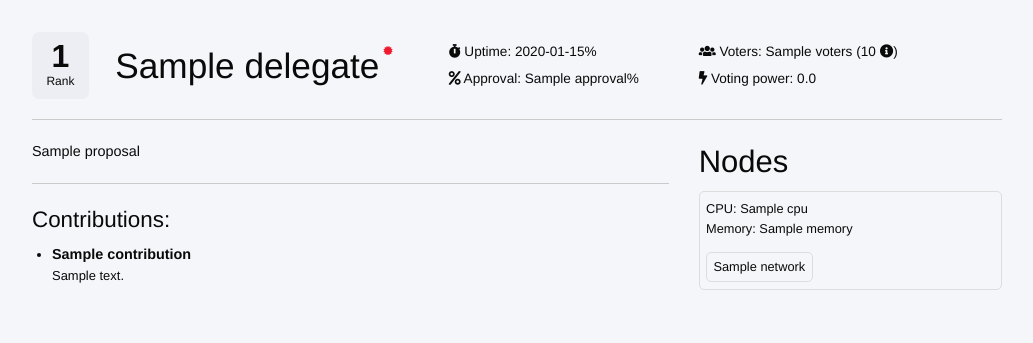
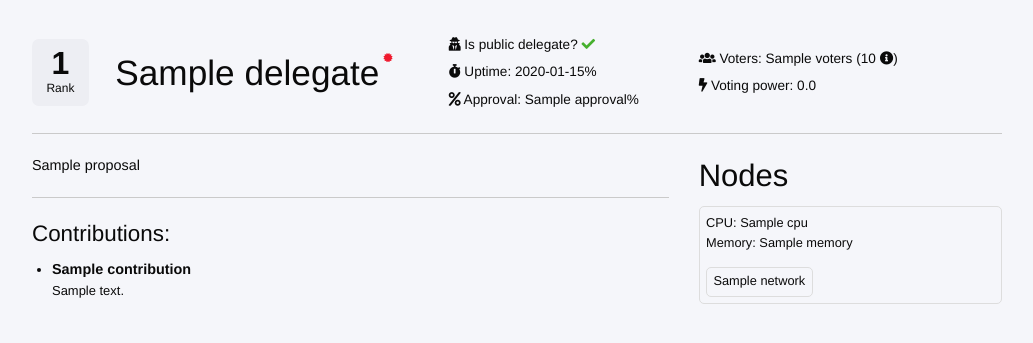
Before and after one commit to deadlock-delegate/arkdelegates, a Django app: template src/app/templates/delegate.html in a window 1280 px wide. Shown: the part 170-513 px from the top of the page, without its empty margins (123-1156 px from the left). Run offline with Django 3.2, Linux system fonts and the light colour scheme; the template is opened without the code that fills it: most values are stand-ins (such as "Sample title", 1, 10 or a date in 2020); some libraries are stand-ins or nearby versions; some web fonts are replaced.

Commit message:
is private/public delegate

```diff
--- a/src/app/models.py
+++ b/src/app/models.py
@@ -23,6 +23,7 @@ class Delegate(models.Model):
     updated = models.DateTimeField(blank=True, null=True, auto_now=True)
     website = models.URLField(max_length=200, blank=True, null=True)
     proposal = models.TextField(blank=True, null=True)
+    is_private = models.BooleanField(default=False)
 
     def __str__(self):
         return self.name
--- a/src/app/serializers.py
+++ b/src/app/serializers.py
@@ -55,6 +55,7 @@ class DelegateSerializer(serpy.Serializer):
     voting_power = StringField()
     voters_zero_balance = IntegerField()
     voters_not_zero_balance = IntegerField()
+    is_private = serpy.BoolField()
 
 
 class ContributionSerializer(serpy.Serializer):
--- a/src/app/sql.py
+++ b/src/app/sql.py
@@ -3,6 +3,7 @@ SELECT
     app_delegate.id,
     app_delegate.name,
     app_delegate.address,
+    app_delegate.is_private,
     latest_history.*,
     node_coude.count as total_nodes_count,
     has_backup.count as backup_nodes_count,
@@ -51,6 +52,7 @@ SELECT
     app_delegate.id,
     app_delegate.name,
     app_delegate.address,
+    app_delegate.is_private,
     latest_history.*
 FROM
     app_delegate
--- a/src/app/templates/delegate.html
+++ b/src/app/templates/delegate.html
@@ -28,6 +28,15 @@
             </div>
             <div class="cell small-3">
                 <ul class="delegate-item__list">
+                    <li class="delegate-item__list-item">
+                        <i class="fas fa-user-secret"></i>
+                        Is public delegate?
+                        {% if delegate.is_private %}
+                            <i class="fas fa-times text-red"></i>
+                        {% else %}
+                            <i class="fas fa-check text-green"></i>
+                        {% endif %}
+                    </li>
                     <li class="delegate-item__list-item">
                         <i class="fas fa-stopwatch"></i> Uptime: {{delegate.uptime}}%
                     </li>
```
Also changed, not shown: src/app/templates/homepage.html (+8 -0 lines), src/app/migrations/0021_delegate_is_private.py (added).
